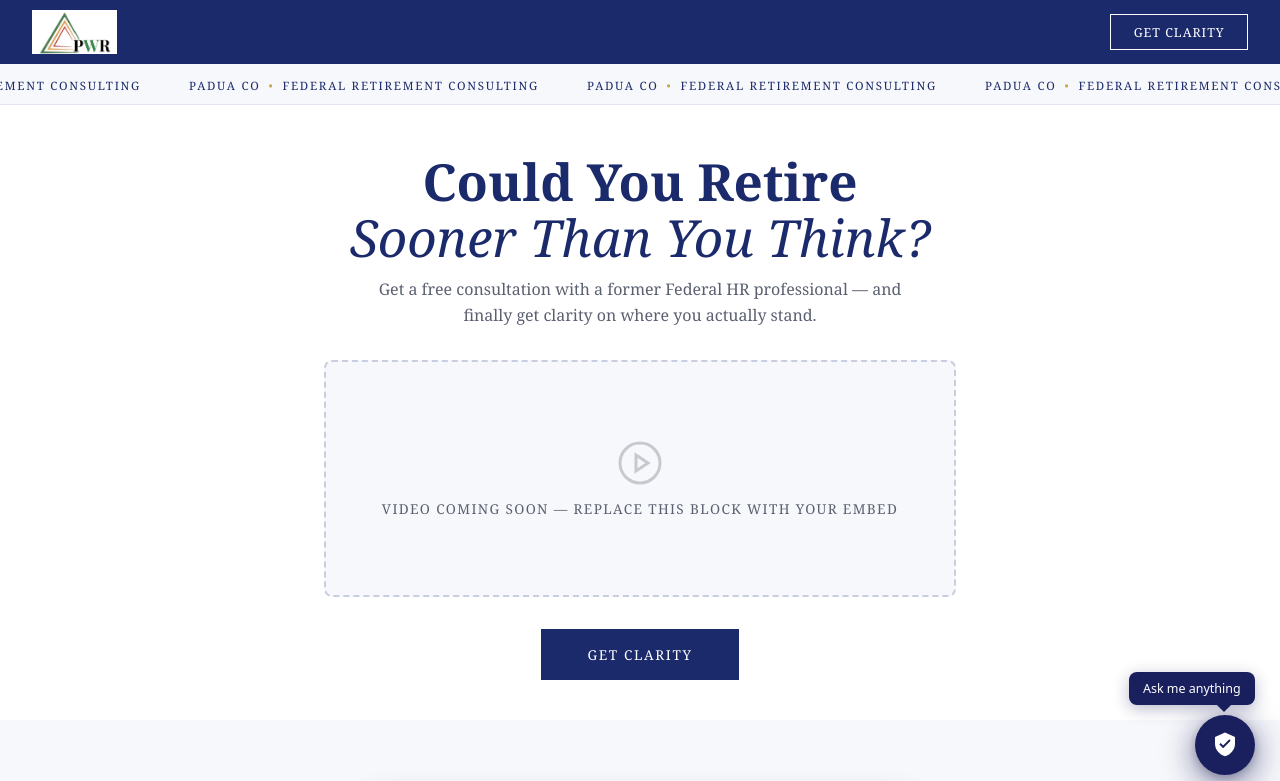
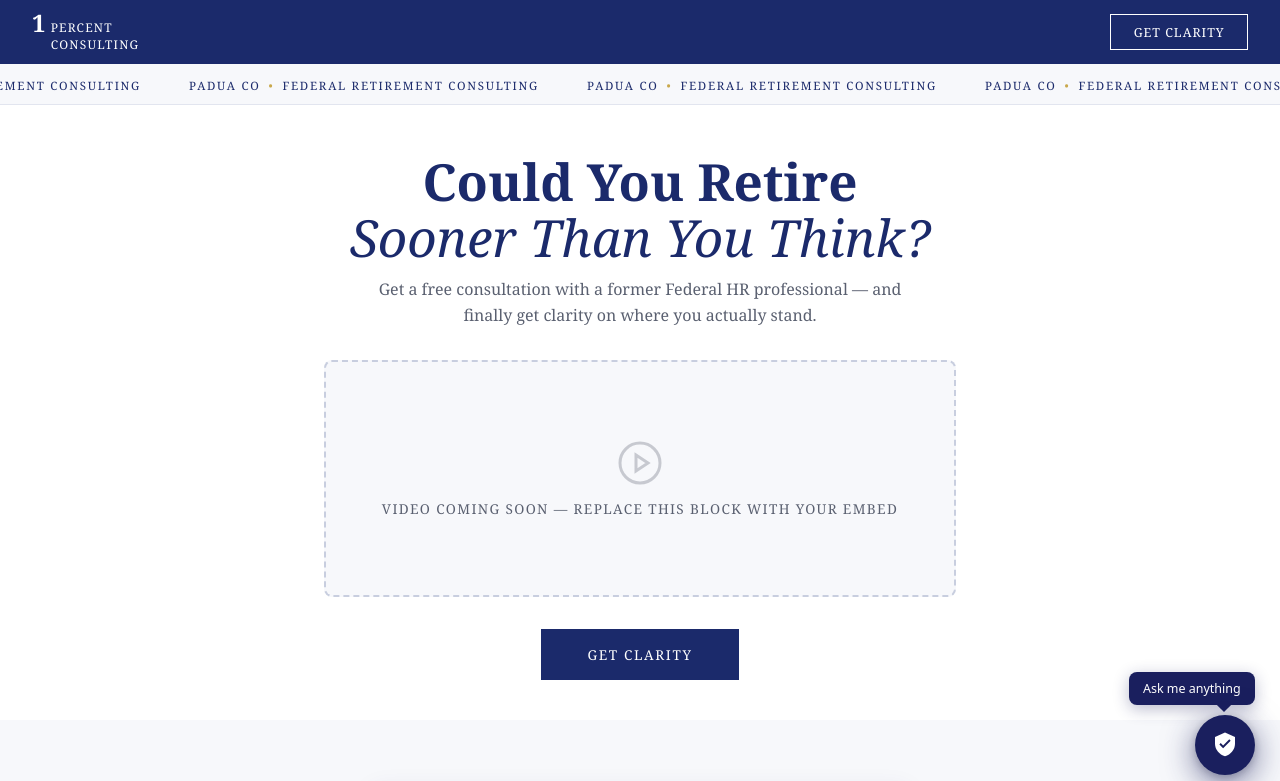
Before and after one commit to pandaniner11/PADUACO, a plain HTML site: page index.html in a window 1280 px wide. Shown: the top 781 px of the page. Drawn offline with Linux system fonts and the light colour scheme; a script that the page names is missing.

Commit message:
Update index.html

```diff
--- a/index.html
+++ b/index.html
@@ -103,7 +103,8 @@
     <!-- NAVBAR -->
     <nav>
         <a href="#" class="nav-logo">
-            <img src="pwr-logo.png" alt="1 Percent Consulting" style="height:44px;width:auto;">
+            <span class="num">1</span>
+            <span>Percent<br>Consulting</span>
         </a>
         <button class="nav-cta" onclick="document.getElementById('lead-form').scrollIntoView({behavior:'smooth'})">Get Clarity</button>
     </nav>
```
